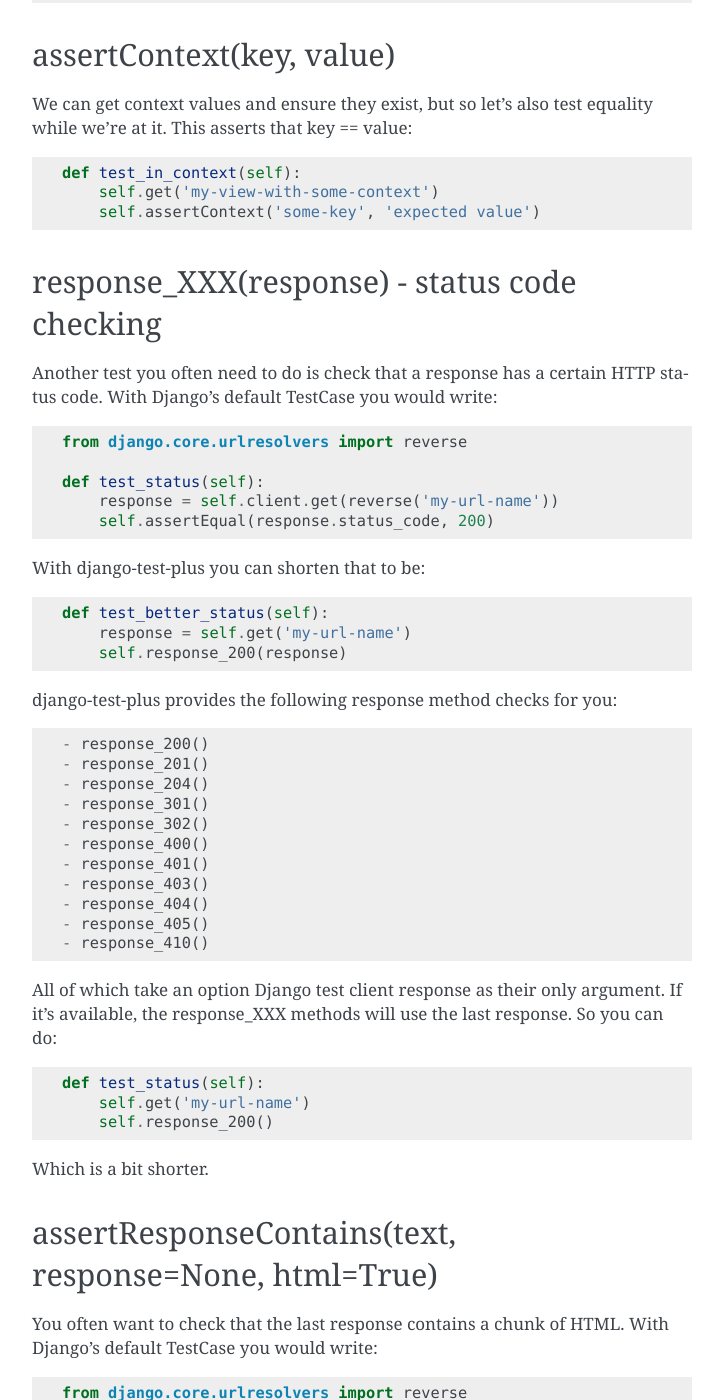
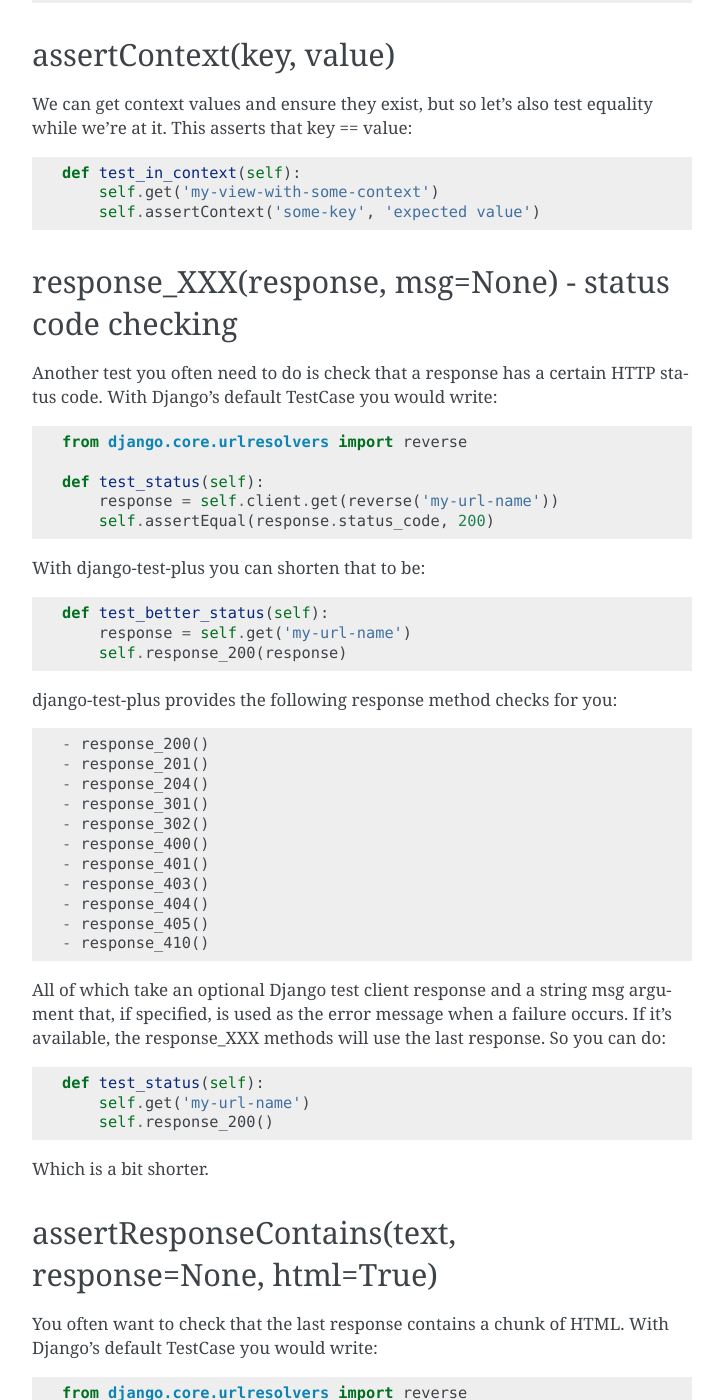
Before and after one commit to revsys/django-test-plus, a Sphinx documentation site: the page built from docs/methods.rst, in a window 1280 px wide and 1400 px high, scrolled down 3092 px. Shown: the whole window, without its empty margins (388-1111 px from the left). Built offline with Sphinx 7.4.7, drawn with Linux system fonts in a browser that asks for light colours; some of the changed text lies outside the part shown.

Commit message:
update readme and docs with new msg param to response_xxx methods

```diff
--- a/docs/methods.rst
+++ b/docs/methods.rst
@@ -131,7 +131,7 @@
         self.get('my-view-with-some-context')
         self.assertContext('some-key', 'expected value')
 
-response\_XXX(response) - status code checking
+response\_XXX(response, msg=None) - status code checking
 ~~~~~~~~~~~~~~~~~~~~~~~~~~~~~~~~~~~~~~~~~~~~~~
 
 Another test you often need to do is check that a response has a certain
@@ -163,7 +163,8 @@
     - response_405()
     - response_410()
 
-All of which take an option Django test client response as their only argument.
+All of which take an optional Django test client response and a string msg argument
+that, if specified, is used as the error message when a failure occurs.
 If it's available, the response_XXX methods will use the last response. So you
 can do::
 
```
Also changed, not shown: README.md (+22 -16 lines).
